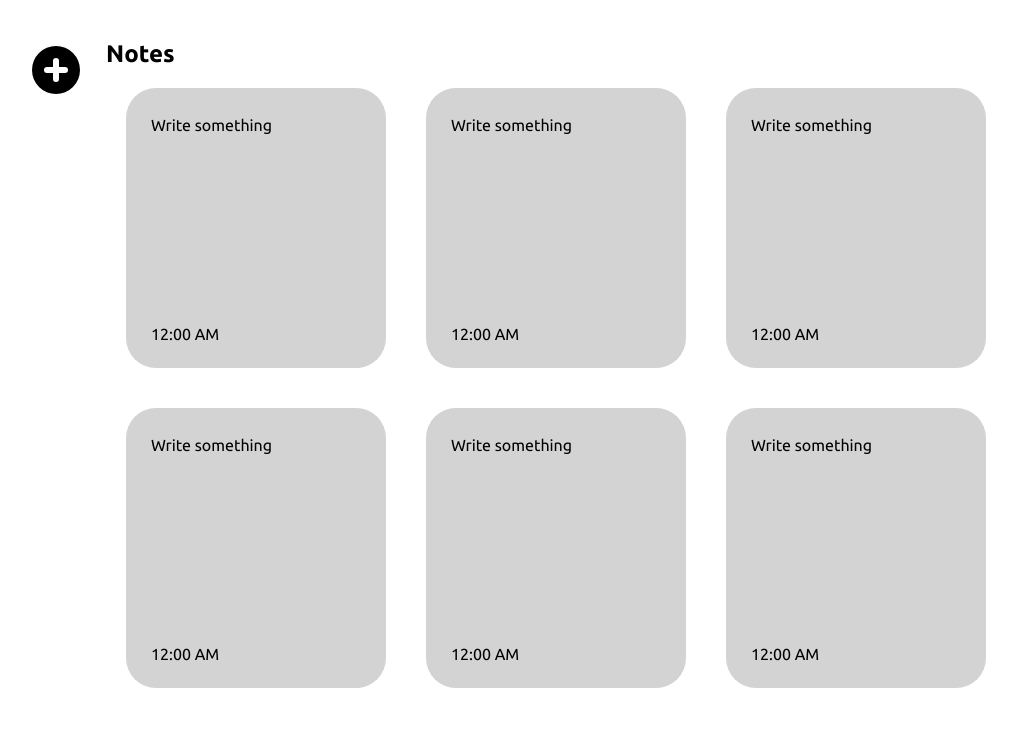
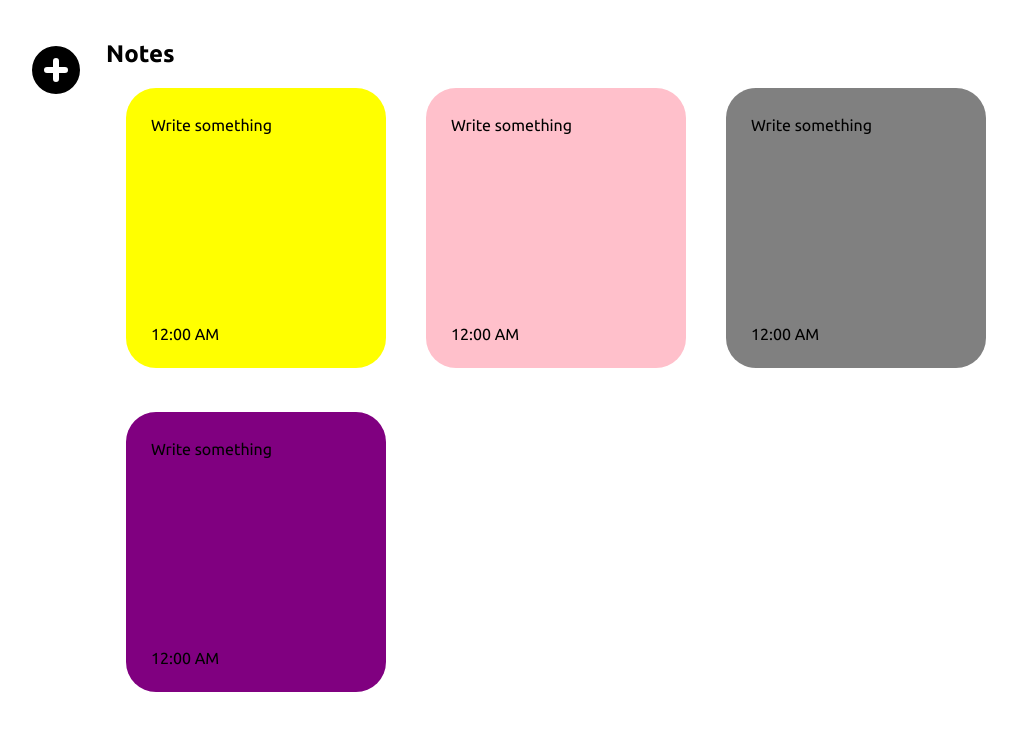
Before and after one commit to hammad38/notes-app, a React (Create React App) app: page / in a window 1280 px wide. Shown: the top 730 px of the page, without its empty margins (14-1031 px from the left). Built offline with nearby package versions, Linux system fonts and the light colour scheme.

Commit message:
add dynamic props

```diff
--- a/src/App.jsx
+++ b/src/App.jsx
@@ -4,10 +4,32 @@ import Sidebar from "./Components/Sidebar/Sidebar";
 import "./App.css";
 
 const App = () => {
+ const notes = [
+    {
+      text: "Write something",
+      time: "12:00 AM",
+      color: "yellow",
+    },
+    {
+      text: "Write something",
+      time: "12:00 AM",
+      color: "pink",
+    },
+    {
+      text: "Write something",
+      time: "12:00 AM",
+      color: "gray",
+    },
+    {
+      text: "Write something",
+      time: "12:00 AM",
+      color: "purple",
+    },
+  ]
   return (
     <div className="App">
       <Sidebar />
-      <NoteContainer />
+      <NoteContainer notes={notes} />
     </div>
   );
 };
--- a/src/Components/NoteContainer/NoteContainer.jsx
+++ b/src/Components/NoteContainer/NoteContainer.jsx
@@ -1,95 +1,19 @@
 import React from "react";
 import Note from "../Note/Note";
 import "./NoteContainer.css"
-const NoteContainer = () => {
+const NoteContainer = (props) => {
   return (
     <div className="note-container">
     <h2>Notes</h2>
     <div className="note-container_notes custom-scroll">
-      <Note
-        note={{
-          text: "Write something",
-          time: "12:00 AM",
-          color: "lightgray",
-        }}
-      />
-      <Note
-        note={{
-          text: "Write something",
-          time: "12:00 AM",
-          color: "lightgray",
-        }}
-      />
-      <Note
-        note={{
-          text: "Write something",
-          time: "12:00 AM",
-          color: "lightgray",
-        }}
-      />
-      <Note
-        note={{
-          text: "Write something",
-          time: "12:00 AM",
-          color: "lightgray",
-        }}
-      />
-      <Note
-        note={{
-          text: "Write something",
-          time: "12:00 AM",
-          color: "lightgray",
-        }}
-      />
-      <Note
-        note={{
-          text: "Write something",
-          time: "12:00 AM",
-          color: "lightgray",
-        }}
-      />
-      <Note
-        note={{
-          text: "Write something",
-          time: "12:00 AM",
-          color: "lightgray",
-        }}
-      />
-      <Note
-        note={{
-          text: "Write something",
-          time: "12:00 AM",
-          color: "red",
-        }}
-      />
-      <Note
-        note={{
-          text: "Write something",
-          time: "12:00 AM",
-          color: "red",
-        }}
-      />
-      <Note
-        note={{
-          text: "Write something",
-          time: "12:00 AM",
-          color: "red",
-        }}
-      />
-      <Note
-        note={{
-          text: "Write something",
-          time: "12:00 AM",
-          color: "red",
-        }}
-      />
-      <Note
-        note={{
-          text: "Write something",
-          time: "12:00 AM",
-          color: "red",
-        }}
-      />
+    {
+      props.notes.map((note, index)=>(
+        <Note
+          key={index}
+          note={note}
+        />
+      ))
+    }
       </div>
     </div>
   );
```
